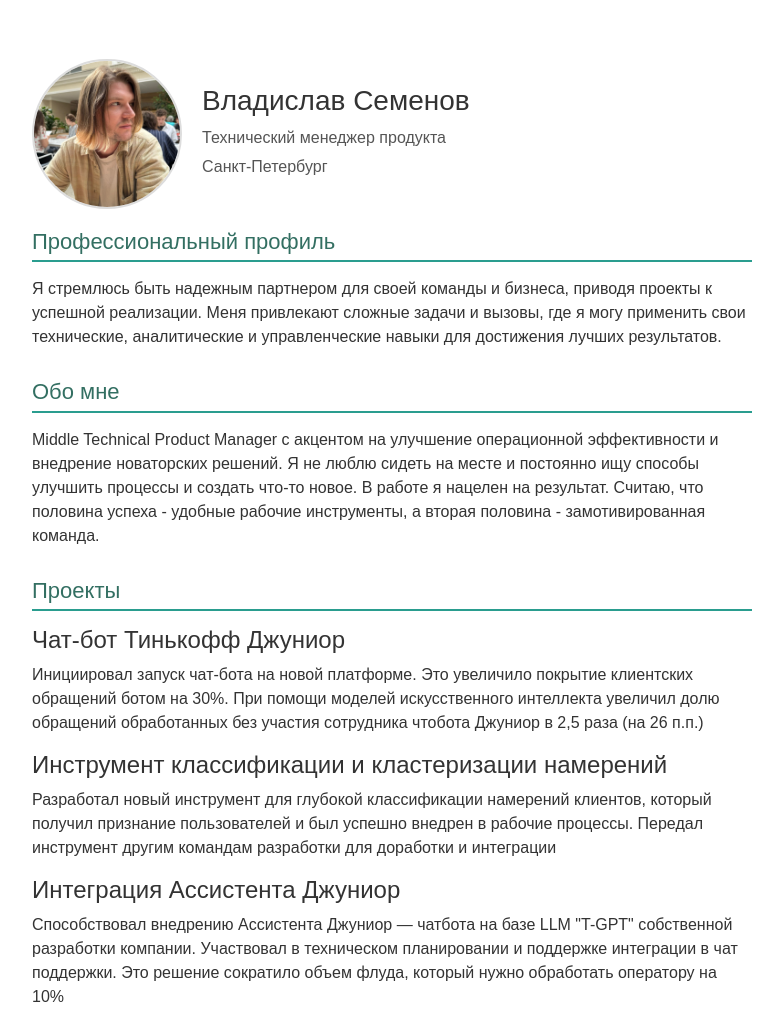
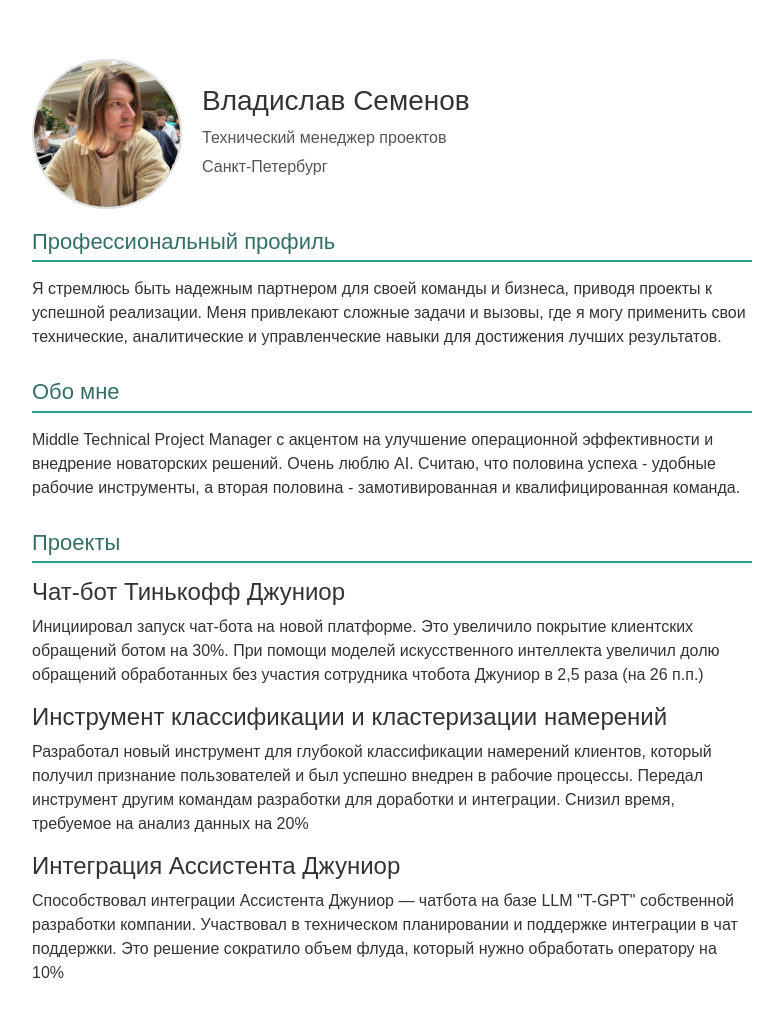
Before and after one commit to vladmcliar/iojdf, a website: page public/index.html in a window 1280 px wide. Shown: the part 80-1092 px from the top of the page, without its empty margins (248-1031 px from the left). Drawn offline with nearby package versions, Linux system fonts and the light colour scheme.

Commit message:
Update index.html
к

```diff
--- a/public/index.html
+++ b/public/index.html
@@ -204,20 +204,20 @@ document.addEventListener('DOMContentLoaded', function() {
         'ru': {
             'title': 'Резюме - Владислав Семенов',
             'name': 'Владислав Семенов',
-            'position': 'Технический менеджер продукта',
+            'position': 'Технический менеджер проектов',
             'position-intent': 'Интент-аналитик',
             'profile': 'Профессиональный профиль',
             'profile-text': 'Я стремлюсь быть надежным партнером для своей команды и бизнеса, приводя проекты к успешной реализации. Меня привлекают сложные задачи и вызовы, где я могу применить свои технические, аналитические и управленческие навыки для достижения лучших результатов.',
             'location': 'Санкт-Петербург',
             'about-me': 'Обо мне',
-            'summary': 'Middle Technical Product Manager с акцентом на улучшение операционной эффективности и внедрение новаторских решений. Я не люблю сидеть на месте и постоянно ищу способы улучшить процессы и создать что-то новое. В работе я нацелен на результат. Считаю, что половина успеха - удобные рабочие инструменты, а вторая половина - замотивированная команда.',
+            'summary': 'Middle Technical Project Manager с акцентом на улучшение операционной эффективности и внедрение новаторских решений. Очень люблю AI. Считаю, что половина успеха - удобные рабочие инструменты, а вторая половина - замотивированная и квалифицированная команда.',
             'cases': 'Проекты',
             'case1-title': 'Чат-бот Тинькофф Джуниор',
             'case1-desc': 'Инициировал запуск чат-бота на новой платформе. Это увеличило покрытие клиентских обращений ботом на 30%. При помощи моделей искусственного интеллекта увеличил долю обращений обработанных без участия сотрудника чтобота Джуниор в 2,5 раза (на 26 п.п.)',
             'case2-title': 'Инструмент классификации и кластеризации намерений',
-            'case2-desc': 'Разработал новый инструмент для глубокой классификации намерений клиентов, который получил признание пользователей и был успешно внедрен в рабочие процессы. Передал инструмент другим командам разработки для доработки и интеграции',
+            'case2-desc': 'Разработал новый инструмент для глубокой классификации намерений клиентов, который получил признание пользователей и был успешно внедрен в рабочие процессы. Передал инструмент другим командам разработки для доработки и интеграции. Снизил время, требуемое на анализ данных на 20%',
             'case3-title': 'Интеграция Ассистента Джуниор',
-            'case3-desc': 'Способствовал внедрению Ассистента Джуниор — чатбота на базе LLM "T-GPT" собственной разработки компании. Участвовал в техническом планировании и поддержке интеграции в чат поддержки. Это решение сократило объем флуда, который нужно обработать оператору на 10%',
+            'case3-desc': 'Способствовал интеграции Ассистента Джуниор — чатбота на базе LLM "T-GPT" собственной разработки компании. Участвовал в техническом планировании и поддержке интеграции в чат поддержки. Это решение сократило объем флуда, который нужно обработать оператору на 10%',
             'skills': 'Навыки',
             'english-language': 'Английский B2',
             'extra-skill1': 'Управление проектами',
@@ -251,7 +251,7 @@ document.addEventListener('DOMContentLoaded', function() {
         'en': {
             'title': 'Resume - Vladislav Semenov',
             'name': 'Vladislav Semenov',
-            'position': 'Technical Product Manager',
+            'position': 'Technical Project Manager',
             'position-intent': 'Intent Analyst',
             'profile': 'Professional Profile',
             'profile-text': 'I aspire to be a reliable partner for my team and business, driving projects to successful completion. I am drawn to complex challenges where I can apply my analytical and management skills to achieve outstanding results.',
```
